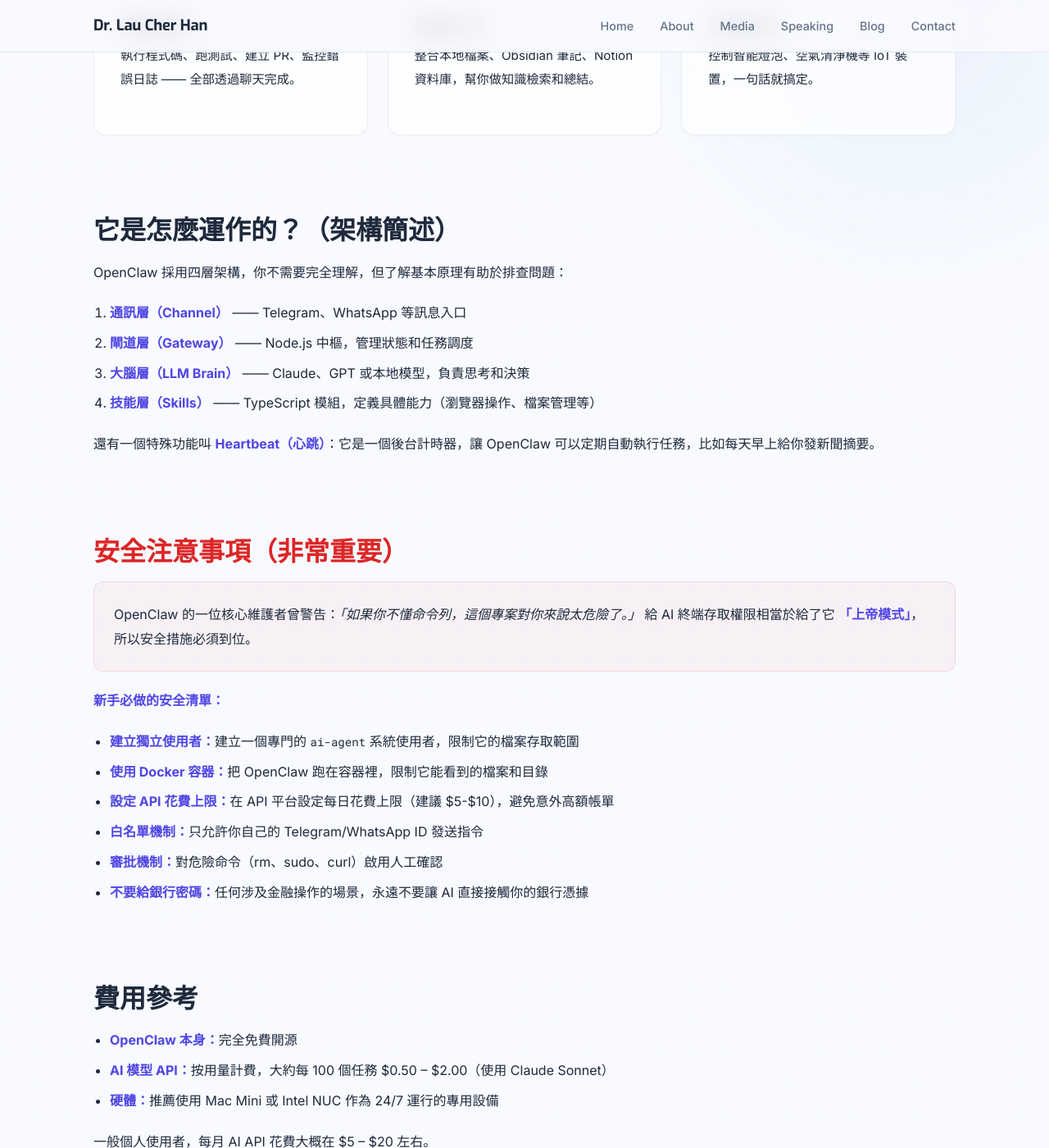
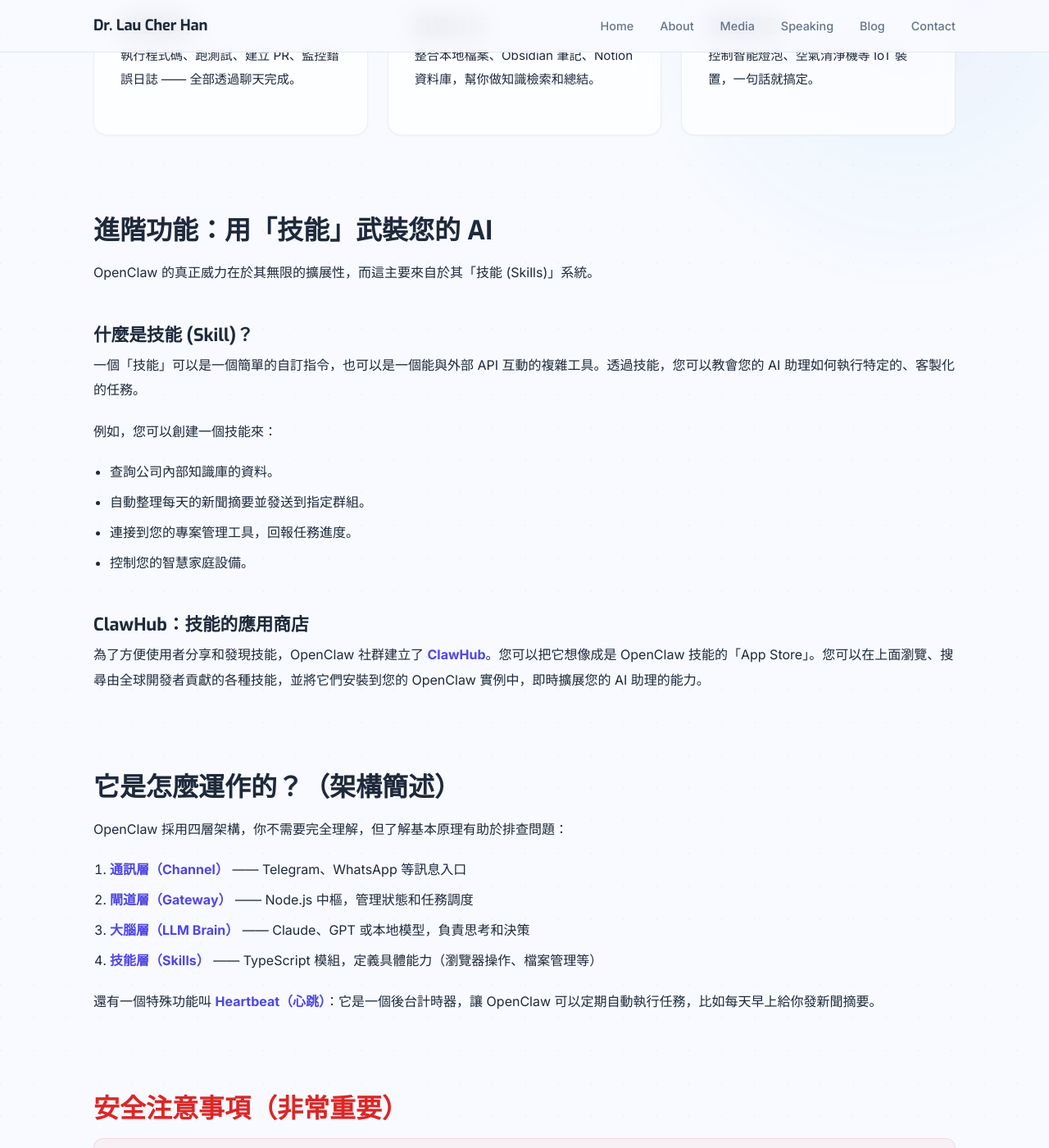
Before and after one commit to drhanlau/drlau-ai-site, a Jekyll site: the page built from openclaw-guide.html, in a window 1280 px wide and 1400 px high, scrolled down 3678 px. Shown: the whole window at 82% size. Built offline with Jekyll 4.4.1, drawn with Linux system fonts in a browser that asks for light colours.

Commit message:
Add Skills section to OpenClaw guide
Covers what Skills are, use case examples, and the ClawHub
community marketplace for discovering and installing skills.

Co-Authored-By: Claude Opus 4.6 <noreply@anthropic.com>

```diff
--- a/openclaw-guide.html
+++ b/openclaw-guide.html
@@ -138,6 +138,25 @@ permalink: /openclaw-guide/
       </div>
     </div>
 
+    <!-- Skills -->
+    <div class="reveal">
+      <h2>進階功能：用「技能」武裝您的 AI</h2>
+      <p>OpenClaw 的真正威力在於其無限的擴展性，而這主要來自於其「技能 (Skills)」系統。</p>
+
+      <h3>什麼是技能 (Skill)？</h3>
+      <p>一個「技能」可以是一個簡單的自訂指令，也可以是一個能與外部 API 互動的複雜工具。透過技能，您可以教會您的 AI 助理如何執行特定的、客製化的任務。</p>
+      <p>例如，您可以創建一個技能來：</p>
+      <ul>
+        <li>查詢公司內部知識庫的資料。</li>
+        <li>自動整理每天的新聞摘要並發送到指定群組。</li>
+        <li>連接到您的專案管理工具，回報任務進度。</li>
+        <li>控制您的智慧家庭設備。</li>
+      </ul>
+
+      <h3>ClawHub：技能的應用商店</h3>
+      <p>為了方便使用者分享和發現技能，OpenClaw 社群建立了 <strong>ClawHub</strong>。您可以把它想像成是 OpenClaw 技能的「App Store」。您可以在上面瀏覽、搜尋由全球開發者貢獻的各種技能，並將它們安裝到您的 OpenClaw 實例中，即時擴展您的 AI 助理的能力。</p>
+    </div>
+
     <!-- Architecture -->
     <div class="reveal">
       <h2>它是怎麼運作的？（架構簡述）</h2>
```
